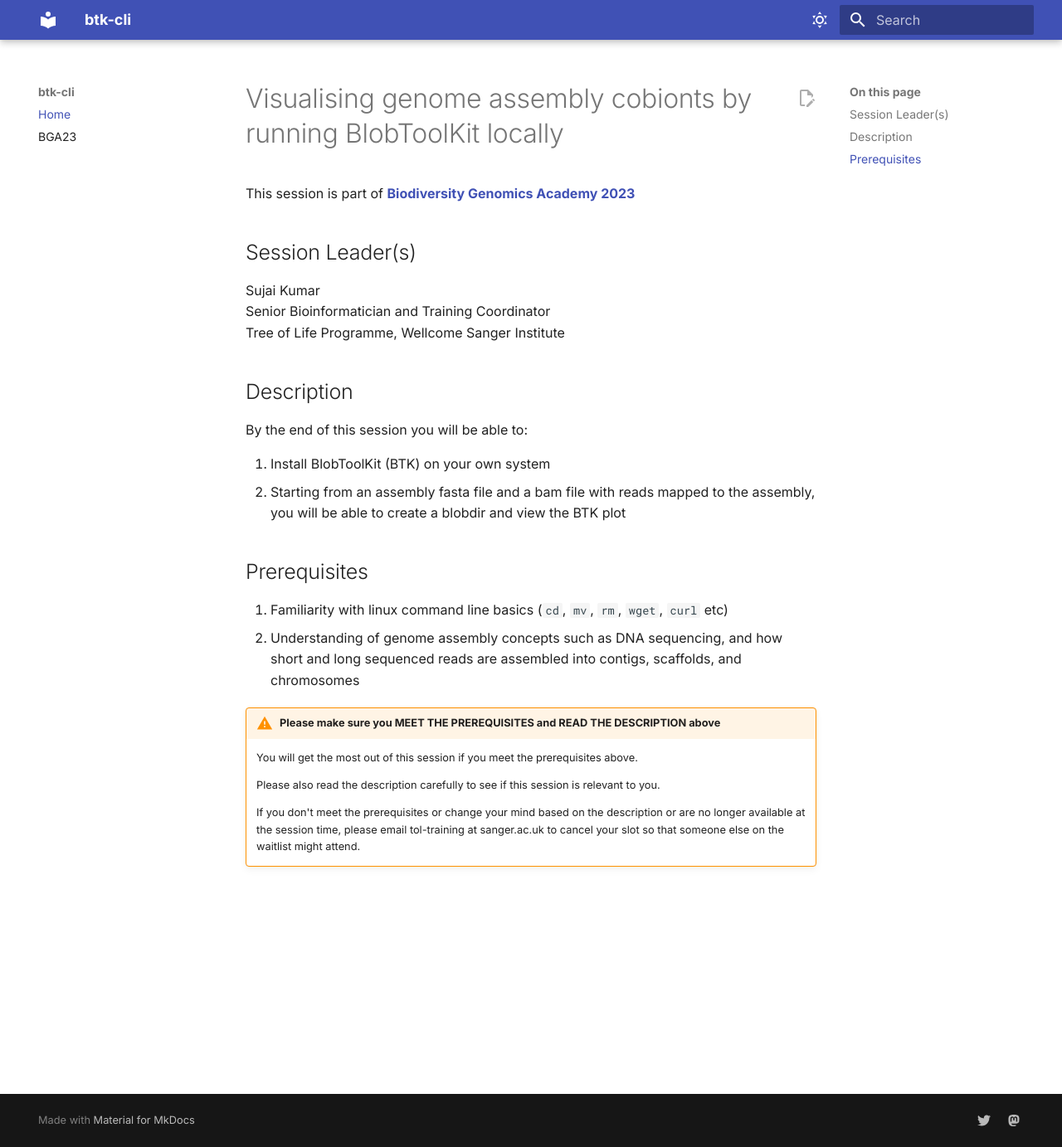
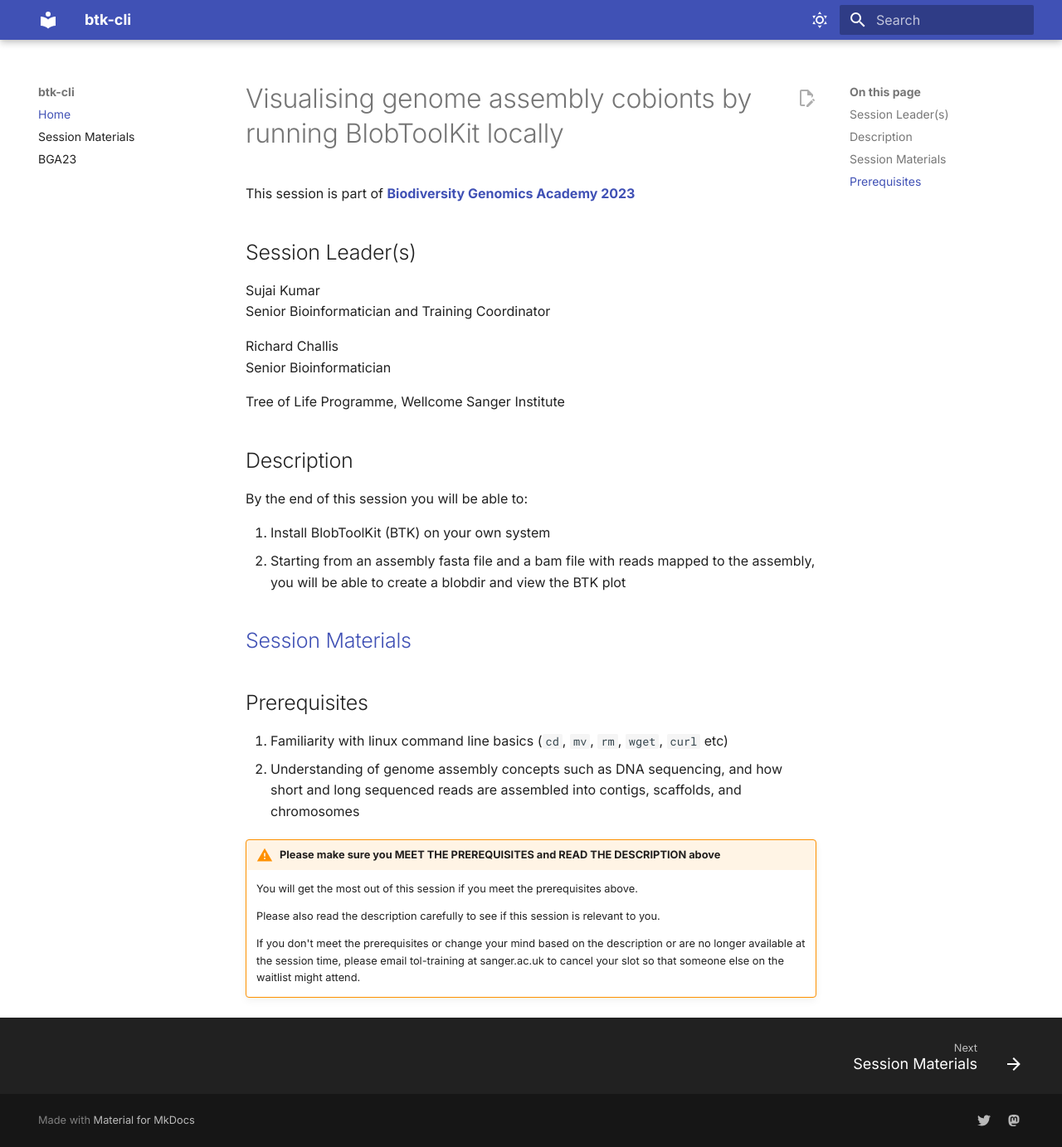
Before and after one commit to BGAcademy23/btk-cli, an MkDocs documentation site: the page built from docs/README.md, in a window 1280 px wide and 1383 px high. Shown: the whole window at 83% size. Built offline with MkDocs 1.6.1 and Material for MkDocs 9.7.7, drawn with Linux system fonts in a browser that asks for light colours.

```diff
--- a/docs/README.md
+++ b/docs/README.md
@@ -6,6 +6,10 @@ This session is part of [**Biodiversity Genomics Academy 2023**](https://BGA23.o
 
 Sujai Kumar
 Senior Bioinformatician and Training Coordinator
+
+Richard Challis
+Senior Bioinformatician
+
 Tree of Life Programme, Wellcome Sanger Institute
 
 ## Description
@@ -14,6 +18,8 @@ By the end of this session you will be able to:
 
 1. Install BlobToolKit (BTK) on your own system
 2. Starting from an assembly fasta file and a bam file with reads mapped to the assembly, you will be able to create a blobdir and view the BTK plot
+
+## [Session Materials](materials.md)
 
 ## Prerequisites
 
--- a/mkdocs.yml
+++ b/mkdocs.yml
@@ -3,6 +3,7 @@ edit_uri: https://github.com/bgacademy23/btk-cli/blob/main/docs
 
 nav:
     - Home: README.md
+    - Session Materials: materials.md
     - BGA23: https://bga23.org
 
 theme:
```
Also changed, not shown: .gitpod.yml (+6 -18 lines), README.md (+4 -0 lines), docs/materials.md (added, +3 -0 lines).
